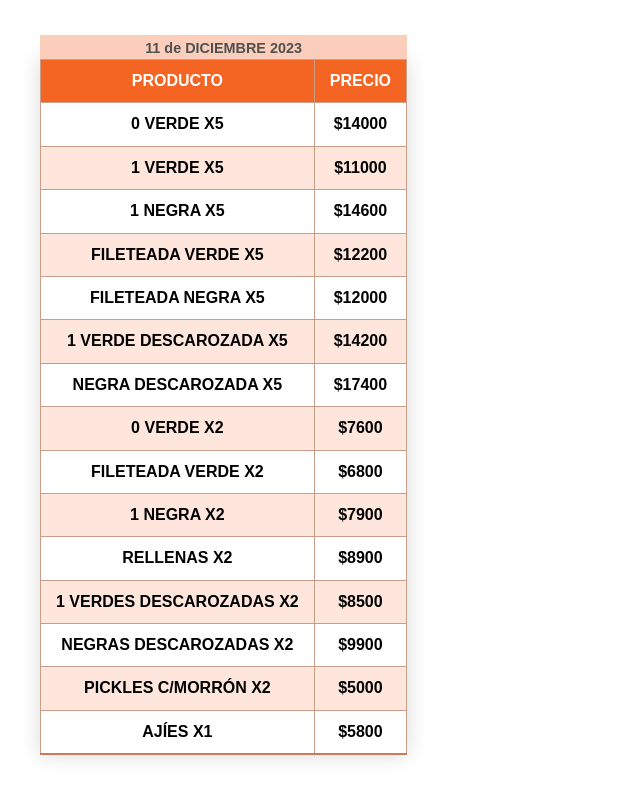
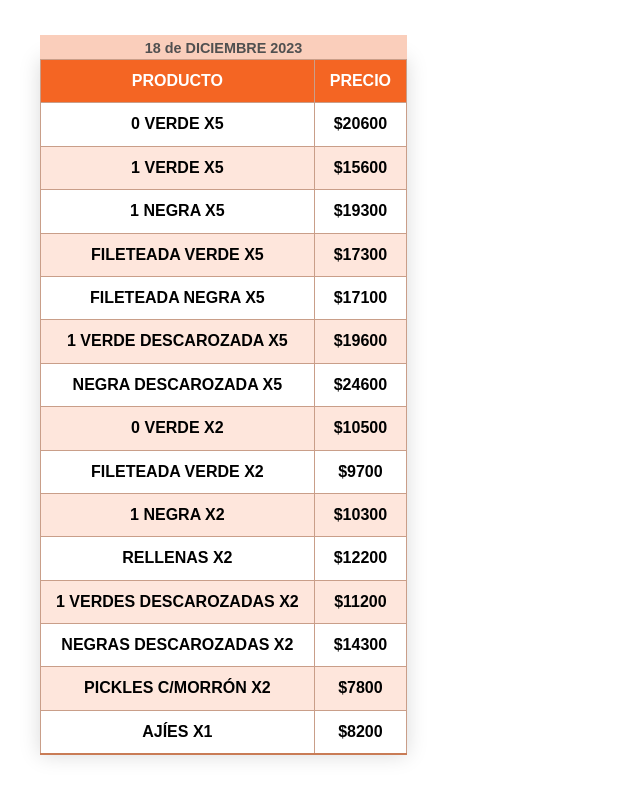
Before and after one commit to dantecostamagna/vd-aceitunas, a website: page public/views/index.html in a window 1280 px wide. Shown: the whole page, without its empty margins (0-640 px from the left). Drawn offline with Linux system fonts and the light colour scheme.

Commit message:
Actualización precios 18/12/23

```diff
--- a/public/views/index.html
+++ b/public/views/index.html
@@ -15,21 +15,21 @@
 </html>
 
 <table class="styled-table">
-    <caption class="caption">11 de DICIEMBRE 2023</caption>
+    <caption class="caption">18 de DICIEMBRE 2023</caption>
     <thead>  <tr> <th>PRODUCTO</th> <th>PRECIO</th></tr> </thead>
-    <tbody> <tr> <td>0 VERDE X5</td> <td>$14000</td> </tr>
-            <tr> <td>1 VERDE X5</td> <td>$11000</td> </tr>
-            <tr> <td>1 NEGRA X5</td> <td>$14600</td> </tr>
-            <tr> <td>FILETEADA VERDE X5</td> <td>$12200</td> </tr>
-            <tr> <td>FILETEADA NEGRA X5</td> <td>$12000</td> </tr>
-            <tr> <td>1 VERDE DESCAROZADA X5</td> <td>$14200</td> </tr>
-            <tr> <td>NEGRA DESCAROZADA X5</td> <td>$17400</td> </tr>
-            <tr> <td>0 VERDE X2</td> <td>$7600</td> </tr>
-            <tr> <td>FILETEADA VERDE X2</td> <td>$6800</td> </tr>
-            <tr> <td>1 NEGRA X2</td> <td>$7900</td> </tr>
-            <tr> <td>RELLENAS X2</td> <td>$8900</td> </tr>
-            <tr> <td>1 VERDES DESCAROZADAS X2</td> <td>$8500</td> </tr>
-            <tr> <td>NEGRAS DESCAROZADAS X2</td> <td>$9900</td> </tr>
-            <tr> <td>PICKLES C/MORRÓN X2</td> <td>$5000</td> </tr>
-            <tr> <td>AJÍES X1</td> <td>$5800</td> </tr>
+    <tbody> <tr> <td>0 VERDE X5</td> <td>$20600</td> </tr>
+            <tr> <td>1 VERDE X5</td> <td>$15600</td> </tr>
+            <tr> <td>1 NEGRA X5</td> <td>$19300</td> </tr>
+            <tr> <td>FILETEADA VERDE X5</td> <td>$17300</td> </tr>
+            <tr> <td>FILETEADA NEGRA X5</td> <td>$17100</td> </tr>
+            <tr> <td>1 VERDE DESCAROZADA X5</td> <td>$19600</td> </tr>
+            <tr> <td>NEGRA DESCAROZADA X5</td> <td>$24600</td> </tr>
+            <tr> <td>0 VERDE X2</td> <td>$10500</td> </tr>
+            <tr> <td>FILETEADA VERDE X2</td> <td>$9700</td> </tr>
+            <tr> <td>1 NEGRA X2</td> <td>$10300</td> </tr>
+            <tr> <td>RELLENAS X2</td> <td>$12200</td> </tr>
+            <tr> <td>1 VERDES DESCAROZADAS X2</td> <td>$11200</td> </tr>
+            <tr> <td>NEGRAS DESCAROZADAS X2</td> <td>$14300</td> </tr>
+            <tr> <td>PICKLES C/MORRÓN X2</td> <td>$7800</td> </tr>
+            <tr> <td>AJÍES X1</td> <td>$8200</td> </tr>
         </tbody> </table>
```
